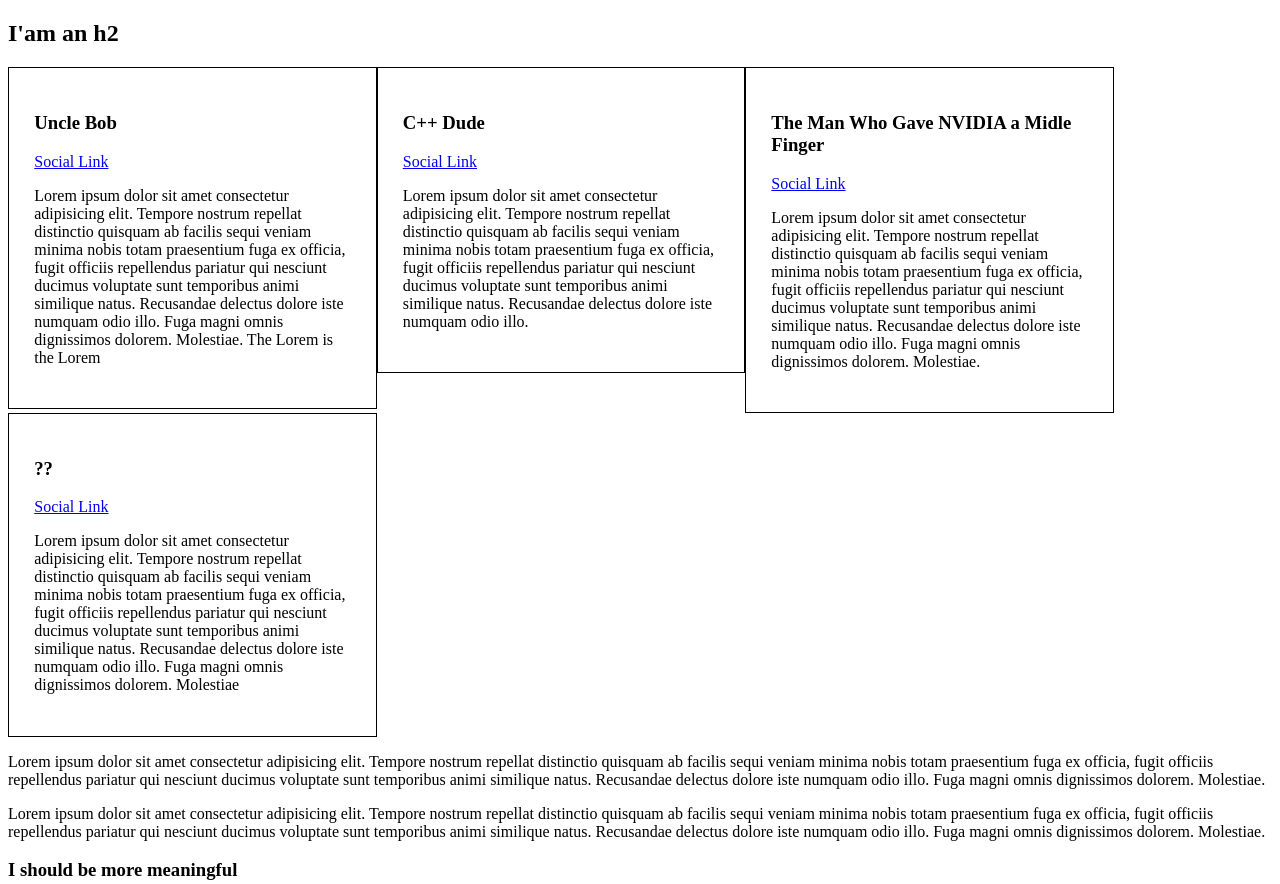
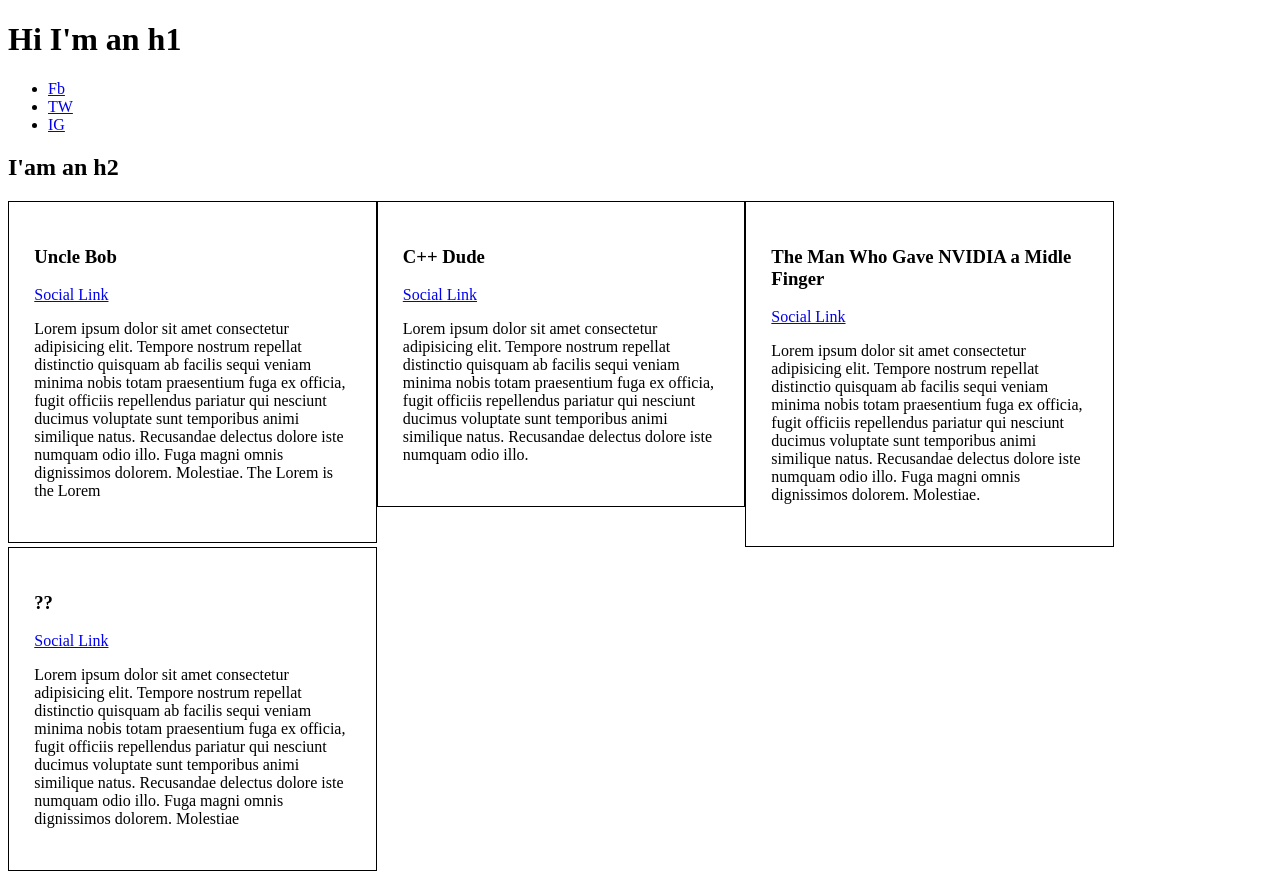
Before and after one commit to chris051819/Intermidiate-CSS, a plain HTML site: page index.html in a window 1280 px wide. Shown: the top 884 px of the page. Drawn offline with Linux system fonts and the light colour scheme.

Commit message:
added <div class> under body and <h1> with <ul><li><a>

```diff
--- a/index.html
+++ b/index.html
@@ -8,6 +8,20 @@
     <title>Intermidiate CSS</title>
 </head>
 <body>
+    <div class="full-hero hero-home">
+        <h1>Hi I'm an h1</h1>
+        <ul class=""social-list>
+            <li>
+                <a href="https://Example.com" class="social-link" >Fb</a>
+            </li>
+            <li>
+                <a href="https://Example.com" class="social-link" >TW</a>
+            </li>
+            <li>
+                <a href="https://Example.com" class="social-link" >IG</a>
+            </li>
+        </ul>
+    </div>
     <h2>I'am an h2</h2>
     <div class="bio-wrapper">
     <div class="bio-box">
```
